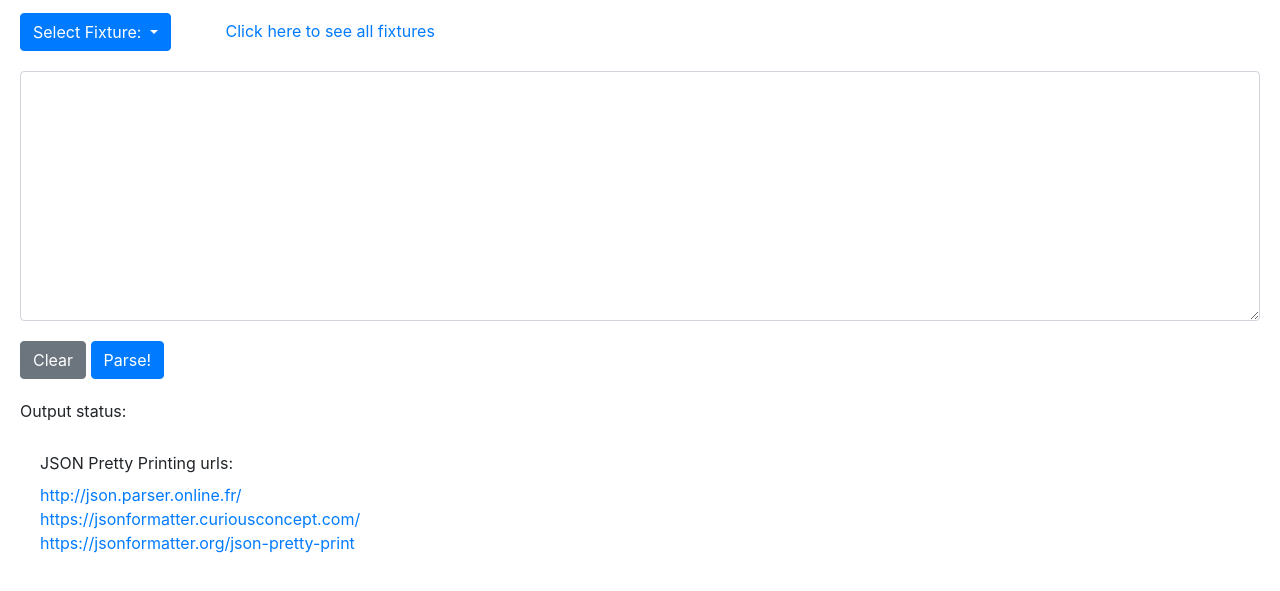
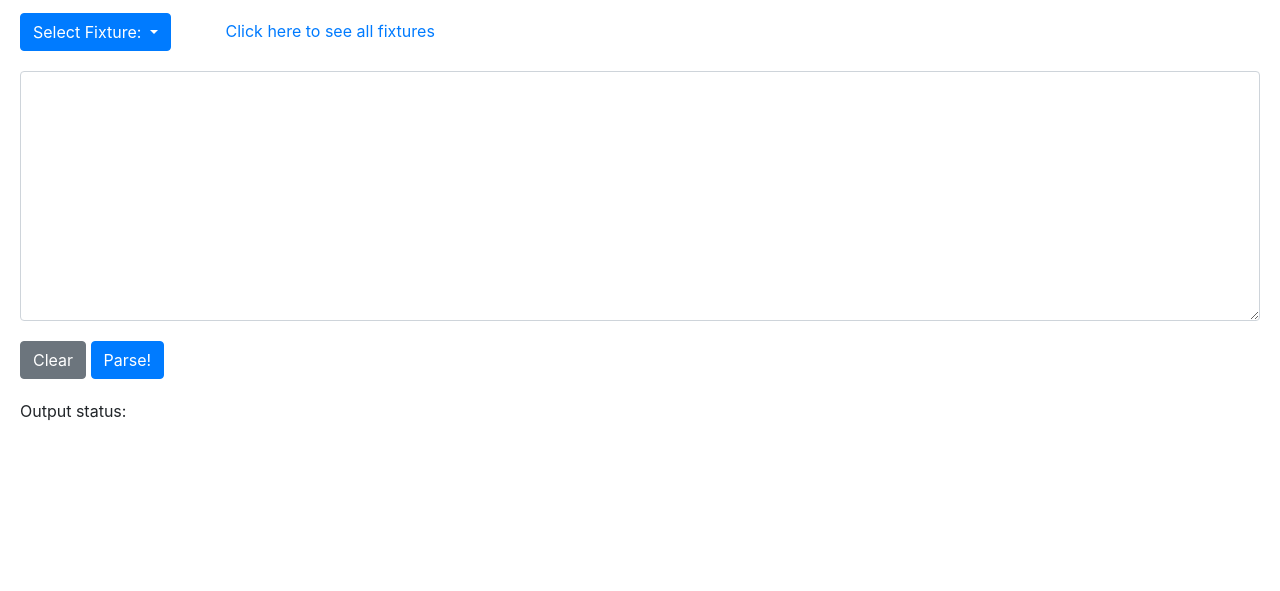
Before and after one commit to tainguyenbui/static-site-demo, a website with bundled scripts: page index.html in a window 1280 px wide. Shown: the part 99-690 px from the top of the page. Built offline with nearby package versions, Linux system fonts and the light colour scheme.

Commit message:
removes links

```diff
--- a/index.html
+++ b/index.html
@@ -58,6 +58,7 @@
 		    <li class="outlook-input">Outlook</li>
 		    <li class="outlook-hotmail-native-web">Outlook + Hotmail (Native <-> Web)</li>
 		    <li class="gmail-english-input">Gmail (English)</li>
+		    <li class="gmail-french-input">Gmail (French)</li>
 		    <li class="gmail-spanish-input">Gmail (Spanish)</li>
 		    <li class="combination-gmail-outlook">Gmail + Outlook</li>
 		  </ul>
@@ -76,15 +77,6 @@
 		<div>
 	    	<pre id="json-output" style="margin-bottom: 20px;"></pre>
 		</div>
-
-		<div style="margin: 20px;">
-		<label>JSON Pretty Printing urls:</label><br>
-		<a href='http://json.parser.online.fr/' target="_blank">http://json.parser.online.fr/</a>
-		<br>
-		<a href='https://jsonformatter.curiousconcept.com/' target="_blank">https://jsonformatter.curiousconcept.com/</a>
-		<br>
-		<a href='https://jsonformatter.org/json-pretty-print' target="_blank">https://jsonformatter.org/json-pretty-print</a>
-	</div>
 	</div>
 
     <!-- Bootstrap core JavaScript -->
```
